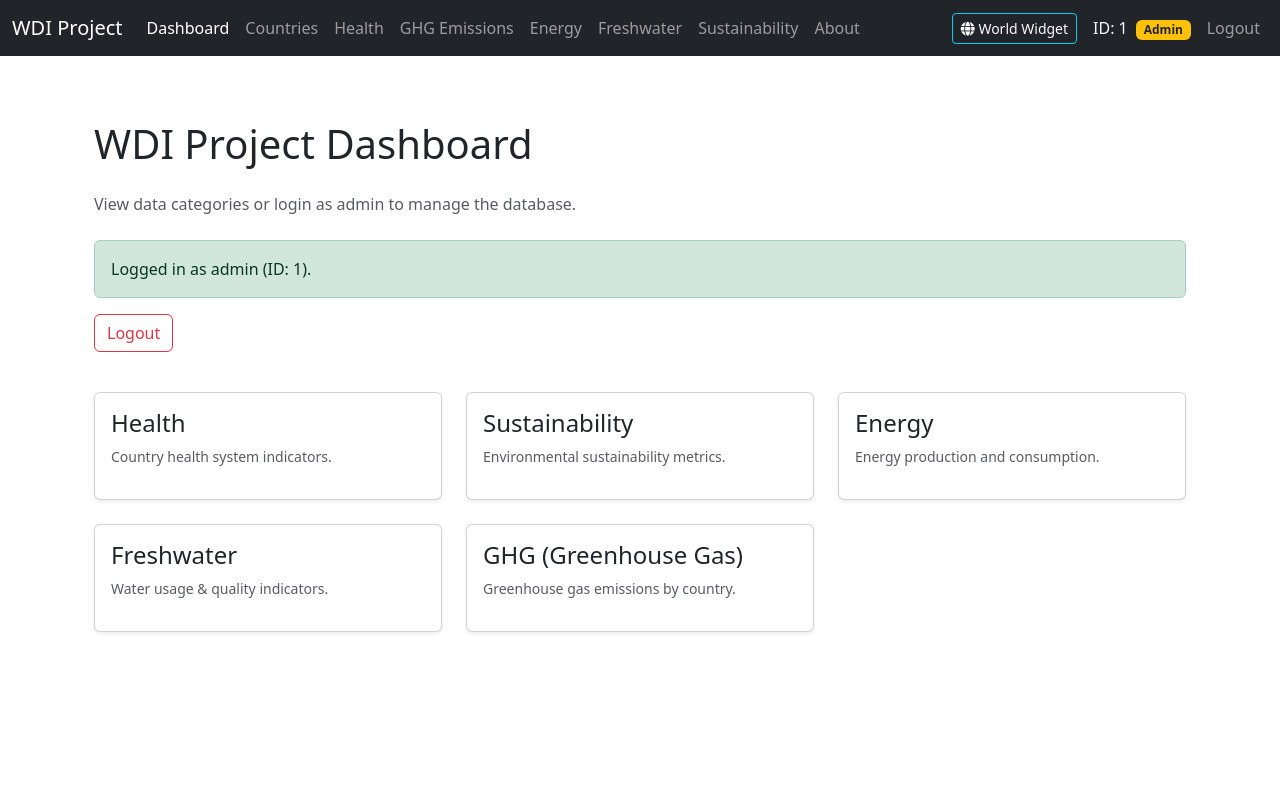
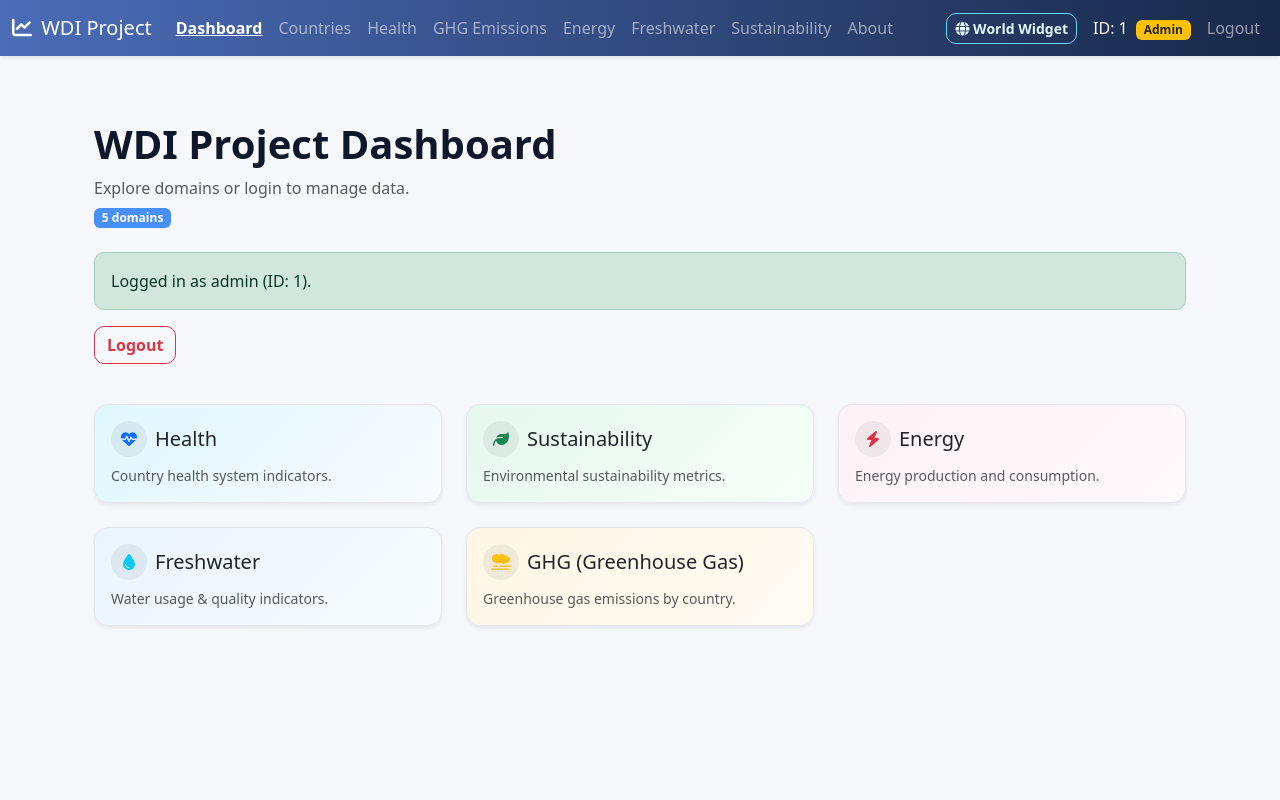
Before and after one commit to s4l1hs/Database-Management-System, a Flask app: page /dashboard in a window 1280 px wide. Run offline with Flask 3, Linux system fonts and the light colour scheme; the visitor is signed in with stand-in values (Sample User, id 1); parts of the project's set-up code (start-up, migrations or seed data) failed here and were passed over.

Commit message:
UI Update

```diff
--- a/frontend/css/style.css
+++ b/frontend/css/style.css
@@ -1,54 +1,81 @@
 :root {
-  --main-bg-color: #86A8E7;
-  --main-text-color: #fff;
-  --user-icon-color: #D16BA5;
+  --bg-soft: #f6f8fb;
+  --text-main: #0f172a;
+  --accent: #4b6cb7;
+  --accent-2: #00b894;
+  --border-soft: #e5e7eb;
+  --card-radius: 14px;
 }
 
-.nav-pills {
-  --bs-nav-pills-border-radius: var(--bs-border-radius) !important;
-  --bs-nav-pills-link-active-color: var(--main-text-color) !important;
-  --bs-nav-pills-link-active-bg: var(--main-bg-color) !important;
+body {
+  background: var(--bg-soft);
+  color: var(--text-main);
+  min-height: 100vh;
 }
 
 a {
-  color: inherit !important;/* Inherit color from the parent */
-  text-decoration: none !important;/* Remove underline */
+  color: inherit;
+  text-decoration: none;
 }
 
-body {
-  background-color: var(--main-bg-color);
+.card {
+  border: 1px solid var(--border-soft);
+  border-radius: var(--card-radius);
 }
 
-.user-icon {
-  color: var(--user-icon-color);
-}
-.p-01 {
-  padding:0.1rem;
-}
-html, body {
-  height: 100%;
-  margin: 0;
-  padding: 0;
+.hover-card {
+  transition: transform 0.2s ease, box-shadow 0.2s ease;
 }
 
-.modal-sheet {
-  display: flex;
-  align-items: center; /* Center vertically */
-  justify-content: center; /* Center horizontally */
-  height: 100%;
+.hover-card:hover {
+  transform: translateY(-4px);
+  box-shadow: 0 12px 30px rgba(0,0,0,0.12);
 }
 
-.modal-dialog {
-  flex-grow: 1;
-  display: flex;
+.icon-circle {
+  width: 36px;
+  height: 36px;
+  border-radius: 50%;
+  display: inline-flex;
   align-items: center;
+  justify-content: center;
+  background: rgba(0,0,0,0.06);
+  font-size: 16px;
+}
+
+.btn {
+  border-radius: 10px;
+  font-weight: 600;
+}
+
+.btn-outline-info {
+  border-color: #66d9ff;
+  color: #e0f7ff !important;
+}
+
+.btn-outline-info:hover {
+  background: #66d9ff;
+  color: #0f172a !important;
+}
+
+.table thead {
+  background: linear-gradient(90deg, #4b6cb7 0%, #182848 100%);
+  color: #fff;
+}
+
+.table tbody tr:hover {
+  background-color: #eef2ff;
+}
+
+.alert {
+  border-radius: 10px;
 }
 
 .modal-content {
-  width: 100%; /* Optional: Adjust width as needed */
-  max-width: 500px; /* Optional: Adjust max-width as needed */
+  border-radius: 16px;
 }
 
-.me-auto {
-  margin-right: 15px !important;
+.navbar .nav-link.active {
+  font-weight: 700;
+  text-decoration: underline;
 }
--- a/frontend/css/templates/base.html
+++ b/frontend/css/templates/base.html
@@ -17,16 +17,18 @@
       referrerpolicy="no-referrer"
     />
 
+    <link rel="stylesheet" href="/css/style.css" />
+
     {% block extra_head %}{% endblock %}
   </head>
 
   <body>
 
-    <nav class="navbar navbar-expand-lg navbar-dark bg-dark">
+    <nav class="navbar navbar-expand-lg navbar-dark shadow-sm" style="background: linear-gradient(90deg, #4b6cb7 0%, #182848 100%);">
       <div class="container-fluid">
 
         <a class="navbar-brand" href="{{ url_for('dashboard.dashboard') }}">
-          WDI Project
+          <i class="fa-solid fa-chart-line me-1"></i> WDI Project
         </a>
 
         <button
--- a/frontend/css/templates/dashboard.html
+++ b/frontend/css/templates/dashboard.html
@@ -5,10 +5,11 @@
 {% block content %}
 <div class="container py-5">
 
-  <h1 class="mb-4">WDI Project Dashboard</h1>
-  <p class="text-muted mb-4">
-    View data categories or login as admin to manage the database.
-  </p>
+  <div class="mb-4">
+    <h1 class="fw-bold">WDI Project Dashboard</h1>
+    <p class="text-muted mb-1">Explore domains or login to manage data.</p>
+    <span class="badge bg-primary bg-opacity-75">5 domains</span>
+  </div>
 
   <div class="mb-4">
     {% if session.get("team_no")|int == 1 %}
@@ -30,12 +31,13 @@
     <!-- Health -->
     <div class="col-md-4">
       <a href="{{ url_for('health.list_health') }}" class="text-decoration-none">
-        <div class="card shadow-sm h-100">
+        <div class="card shadow-sm h-100 hover-card" style="background: linear-gradient(135deg, #e0f7ff 0%, #f8fbff 100%);">
           <div class="card-body">
-            <h4 class="card-title">Health</h4>
-            <p class="text-muted small">
-              Country health system indicators.
-            </p>
+            <div class="d-flex align-items-center mb-2">
+              <div class="icon-circle text-primary"><i class="fa-solid fa-heart-pulse"></i></div>
+              <h5 class="mb-0 ms-2">Health</h5>
+            </div>
+            <p class="text-muted small mb-0">Country health system indicators.</p>
           </div>
         </div>
       </a>
@@ -44,10 +46,13 @@
     <!-- Sustainability -->
     <div class="col-md-4">
       <a href="{{ url_for('sustainability.list_sustainability') }}" class="text-decoration-none">
-        <div class="card shadow-sm h-100">
+        <div class="card shadow-sm h-100 hover-card" style="background: linear-gradient(135deg, #e7f8ef 0%, #f5fff7 100%);">
           <div class="card-body">
-            <h4 class="card-title">Sustainability</h4>
-            <p class="text-muted small">Environmental sustainability metrics.</p>
+            <div class="d-flex align-items-center mb-2">
+              <div class="icon-circle text-success"><i class="fa-solid fa-leaf"></i></div>
+              <h5 class="mb-0 ms-2">Sustainability</h5>
+            </div>
+            <p class="text-muted small mb-0">Environmental sustainability metrics.</p>
           </div>
         </div>
       </a>
@@ -56,12 +61,13 @@
     <!-- Energy (now active) -->
     <div class="col-md-4">
       <a href="{{ url_for('energy.list_energy') }}" class="text-decoration-none">
-        <div class="card shadow-sm h-100">
+        <div class="card shadow-sm h-100 hover-card" style="background: linear-gradient(135deg, #fff2f7 0%, #fff9fb 100%);">
           <div class="card-body">
-            <h4 class="card-title">Energy</h4>
-            <p class="text-muted small">
-              Energy production and consumption.
-            </p>
+            <div class="d-flex align-items-center mb-2">
+              <div class="icon-circle text-danger"><i class="fa-solid fa-bolt"></i></div>
+              <h5 class="mb-0 ms-2">Energy</h5>
+            </div>
+            <p class="text-muted small mb-0">Energy production and consumption.</p>
           </div>
         </div>
       </a>
@@ -70,12 +76,13 @@
     <!-- Freshwater (now active) -->
     <div class="col-md-4">
       <a href="{{ url_for('freshwater.list_freshwater') }}" class="text-decoration-none">
-        <div class="card shadow-sm h-100">
+        <div class="card shadow-sm h-100 hover-card" style="background: linear-gradient(135deg, #eaf5ff 0%, #f7fbff 100%);">
           <div class="card-body">
-            <h4 class="card-title">Freshwater</h4>
-            <p class="text-muted small">
-              Water usage & quality indicators.
-            </p>
+            <div class="d-flex align-items-center mb-2">
+              <div class="icon-circle text-info"><i class="fa-solid fa-droplet"></i></div>
+              <h5 class="mb-0 ms-2">Freshwater</h5>
+            </div>
+            <p class="text-muted small mb-0">Water usage & quality indicators.</p>
           </div>
         </div>
       </a>
@@ -84,12 +91,13 @@
     <!-- GHG (now active) -->
     <div class="col-md-4">
       <a href="{{ url_for('ghg.list_ghg') }}" class="text-decoration-none">
-        <div class="card shadow-sm h-100">
+        <div class="card shadow-sm h-100 hover-card" style="background: linear-gradient(135deg, #fff6e5 0%, #fffbf3 100%);">
           <div class="card-body">
-            <h4 class="card-title">GHG (Greenhouse Gas)</h4>
-            <p class="text-muted small">
-              Greenhouse gas emissions by country.
-            </p>
+            <div class="d-flex align-items-center mb-2">
+              <div class="icon-circle text-warning"><i class="fa-solid fa-smog"></i></div>
+              <h5 class="mb-0 ms-2">GHG (Greenhouse Gas)</h5>
+            </div>
+            <p class="text-muted small mb-0">Greenhouse gas emissions by country.</p>
           </div>
         </div>
       </a>
```
